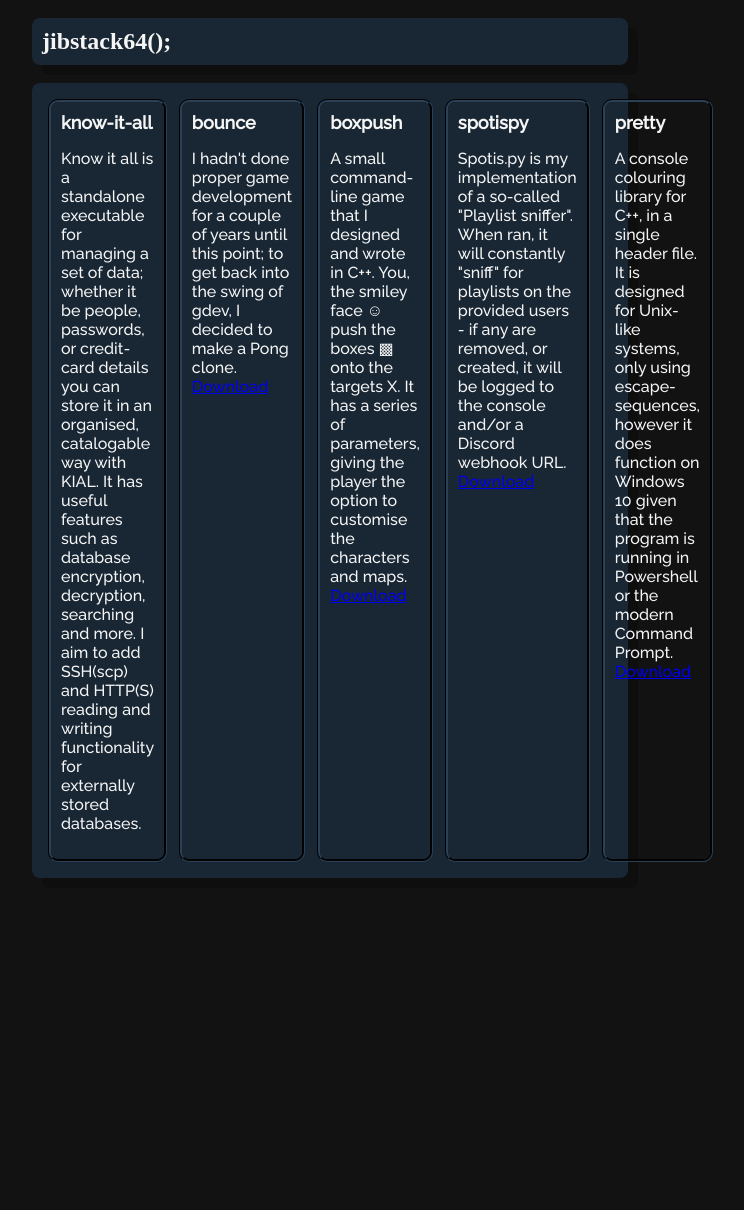
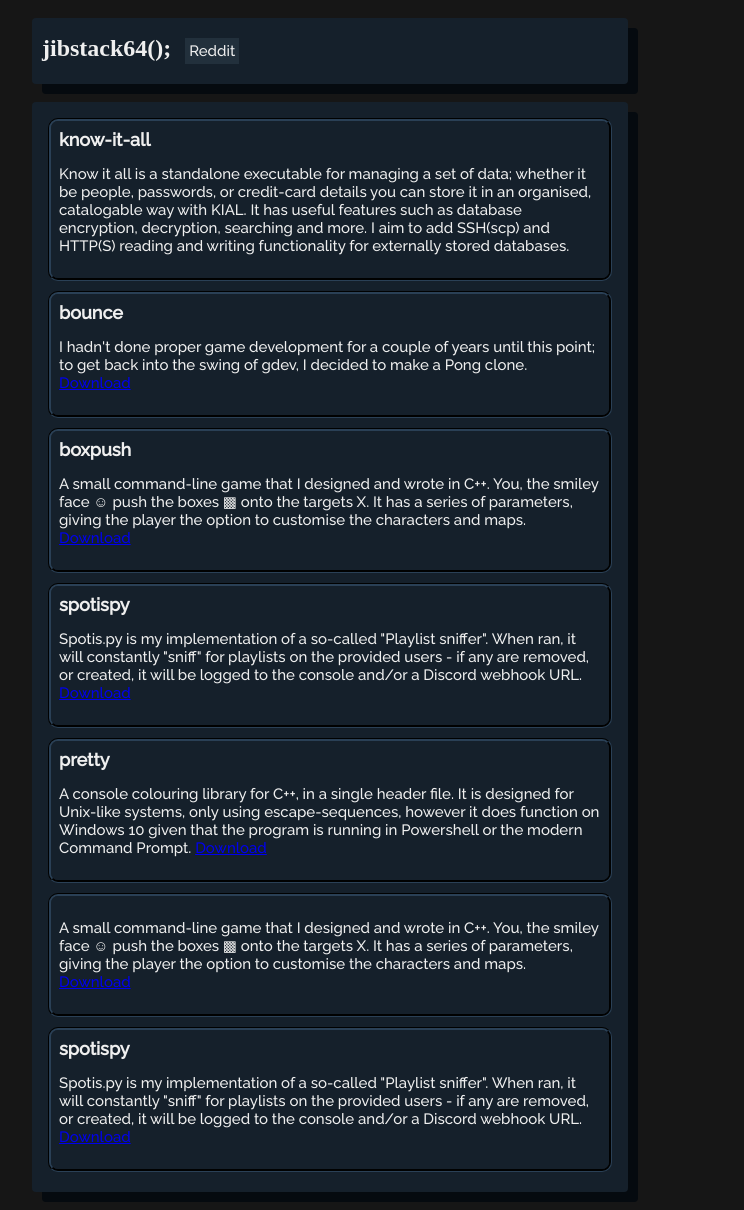
Before and after one commit to jibstack64/jibstack64.github.io-old, a plain HTML site: page index.html in a window 1280 px wide. Shown: the whole page, without its empty margins (310-1054 px from the left). Before the commit the page ends 896 px from the top, so only its background shows below. Drawn offline with Linux system fonts and the light colour scheme; a web font is replaced by a local one.

Commit message:
Progress

```diff
--- a/index.html
+++ b/index.html
@@ -14,12 +14,11 @@
 </head>
 <body>
     <div class="content">
-        <div class="block">
+        <div class="block" style="width: auto;">
             <b class="title">jibstack64();</b>
+            <div class="button">Reddit</div>
         </div>
         <div class="block">
-            <div class="layer-order">
-                <div class="layer">
             <div class="card">
                 <b class="subtitle">know-it-all</b>
                 <p>
@@ -37,7 +36,6 @@
                     <a target="_blank" href="https://github.com/jibstack64/bounce/releases/latest">Download</a>
                 </p>
             </div>
-                <div class="layer">
             <div class="card">
                 <b class="subtitle">boxpush</b><br>
                 <p>
@@ -56,8 +54,6 @@
                     <a target="_blank" href="https://github.com/jibstack64/spotispy">Download</a>
                 </p>
             </div>
-                </div>
-                <div class="layer">
             <div class="card">
                 <b class="subtitle">pretty</b><br>
                 <p>
@@ -66,8 +62,22 @@
                     in Powershell or the modern Command Prompt.
                     <a target="_blank" href="https://github.com/jibstack64/pretty/releases/latest">Download</a>
                 </p>
+            </div><div class="card">
+                 <p>
+                    A small command-line game that I designed and wrote in C++.
+                    You, the smiley face ☺ push the boxes ▩ onto the targets X. It has a series of parameters,
+                    giving the player the option to customise the characters and maps.
+                    <a target="_blank" href="https://github.com/jibstack64/boxpush/releases/latest">Download</a>
+                </p>
             </div>
-                </div>
+            <div class="card">
+                <b class="subtitle">spotispy</b><br>
+                <p>
+                    Spotis.py is my implementation of a so-called "Playlist sniffer". When ran, it will
+                    constantly "sniff" for playlists on the provided users - if any are removed, or created,
+                    it will be logged to the console and/or a Discord webhook URL.
+                    <a target="_blank" href="https://github.com/jibstack64/spotispy">Download</a>
+                </p>
             </div>
         </div>
     </div>
--- a/styles.css
+++ b/styles.css
@@ -3,7 +3,7 @@
 @import url('https://fonts.googleapis.com/css2?family=Zen+Dots&display=swap');
 
 body {
-    background-color: rgb(18, 18, 18);
+    background-color: rgb(22, 22, 22);
     font-family: "Raleway";
     cursor: default;
 }
@@ -23,33 +23,31 @@ body {
 }
 
 .block {
-    color: whitesmoke;
-    background-color: #192734;
-    box-shadow: 10px 10px rgb(14, 14, 14);
+    color: rgb(239, 239, 239);
+    background-color: #15202b;
     margin: 18px;
     border-color: #192734;
     border-width: 10px;
-    border-radius: 8px;
+    border-radius: 4px;
     padding: 10px;
+    width: fit-content;
+    height: fit-content;
+    box-shadow: 10px 10px rgb(5, 10, 15);
+    font-size: 15px;
+    /*font-family: "Roboto Mono";*/
 }
 
 .card {
-    flex: 1;
     border-color: #2a4056;
     border-radius: 10px;
     border-style: groove;
-    padding: 10px;
+    padding: 8px;
     margin: 6px;
-    width: 50%;
+    margin-bottom: 10px;
 }
 
 .card:hover {
     background-color: #1b2937;
-}
-
-.layer {
-    position: relative;
-    display: flex;
 }
 
 .layer-order {
@@ -57,3 +55,11 @@ body {
     grid-template-columns: 1fr 1fr;
     grid-gap: 20px;
 }
+
+.button {
+    background-color: #22303c;
+    padding: 4px;
+    margin: 10px;
+    display: inline-block;
+    text-align: middle;
+}
```
Lines whose indentation alone changed are shown as unchanged.
